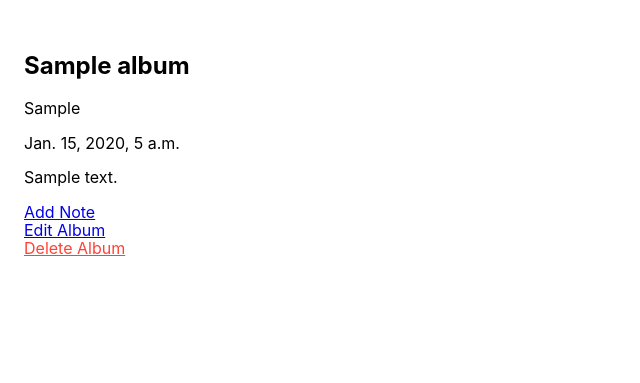
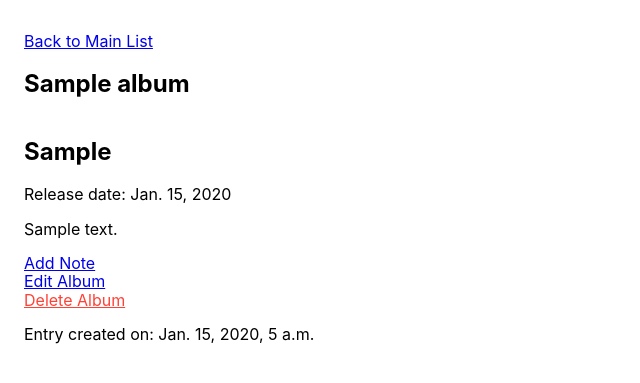
Before and after one commit to Momentum-Team-12/django-music-Manny-D, a Django app: page /albums/1/ in a window 1280 px wide. Shown: the top 383 px of the page, without its empty margins (0-640 px from the left). Run offline with Django 4.2, Linux system fonts and the light colour scheme; tables that the repository leaves empty hold one stand-in row (values such as "Sample post").

Commit message:
Added/moved fields

```diff
--- a/albums/forms.py
+++ b/albums/forms.py
@@ -8,6 +8,7 @@ class AlbumForm(forms.ModelForm):
         fields = [
             'title',
             'artist',
+            'release_date'
             #'created_at', #don't need this
         ]
 
--- a/albums/models.py
+++ b/albums/models.py
@@ -3,18 +3,8 @@ from django.db import models
 class Album(models.Model):
     title = models.CharField(max_length=255)
     artist = models.CharField(max_length=255)
+    release_date = models.DateField(null = True, blank = True)
     created_at = models.DateTimeField(auto_now_add=True)
-
-    # email = models.EmailField(null=True, blank=True)
-    # phone_number = models.CharField(max_length=11,
-    #                                 validators=[phone_regex],
-    #                                 null=True,
-    #                                 blank=True)
-    # address_1 = models.CharField(max_length=255, null=True, blank=True)
-    # address_2 = models.CharField(max_length=255, null=True, blank=True)
-    # city = models.CharField(max_length=255, null=True, blank=True)
-    # state = USStateField(null=True, blank=True)
-    # zip_code = USZipCodeField(null=True, blank=True)
 
 class Note(models.Model):
     album = models.ForeignKey(
--- a/templates/albums/delete_album.html
+++ b/templates/albums/delete_album.html
@@ -8,7 +8,9 @@
     {% csrf_token %}
     <p>Are you sure you want to delete {{ album.title }}?</p>
     <div>
+    <br>
       <button type="submit">Delete Album</button><br />
+      <br>
       <a href="{% url 'list_albums' %}">Cancel</a>
     </div>
   </form>
--- a/templates/albums/notes_album.html
+++ b/templates/albums/notes_album.html
@@ -3,15 +3,15 @@
 {% block content %}
 
 <div class="w-33 pa3">
+  <a href="{% url 'list_albums' %}">Back to Main List</a>
   <h2>{{ album.title }}</h2>
   <div class="flex">
     <div class="pr2">
       <div>
-        {{ album.artist }}<br />
+        <h2>{{ album.artist }}</h2>
+        <p>Release date: {{ album.release_date }}</p>
+
       </div>
-
-      <p>{{ album.created_at }}</p>
-
         <p>
           {% for note in album.notes.all %}
             <div class="flex">
@@ -21,10 +21,15 @@
         </p>
 
         <p>
-          <a href="{% url 'add_note' pk=album.pk %}">Add Note</a><br>
-          <a href="{% url 'edit_album' pk=album.pk %}">Edit Album</a><br>
+          <a href="{% url 'add_note' pk=album.pk %}">Add Note</a>
+          <br>
+          <a href="{% url 'edit_album' pk=album.pk %}">Edit Album</a>
+          <br>
           <a class="red" href="{% url 'delete_album' pk=album.pk %}">Delete Album</a>
+          <br>
+
         </p>
+        <p>Entry created on: {{ album.created_at }}</p>
       </div>
     </div>
   </div>
```
Also changed, not shown: templates/albums/list_albums.html (+5 -2 lines).
